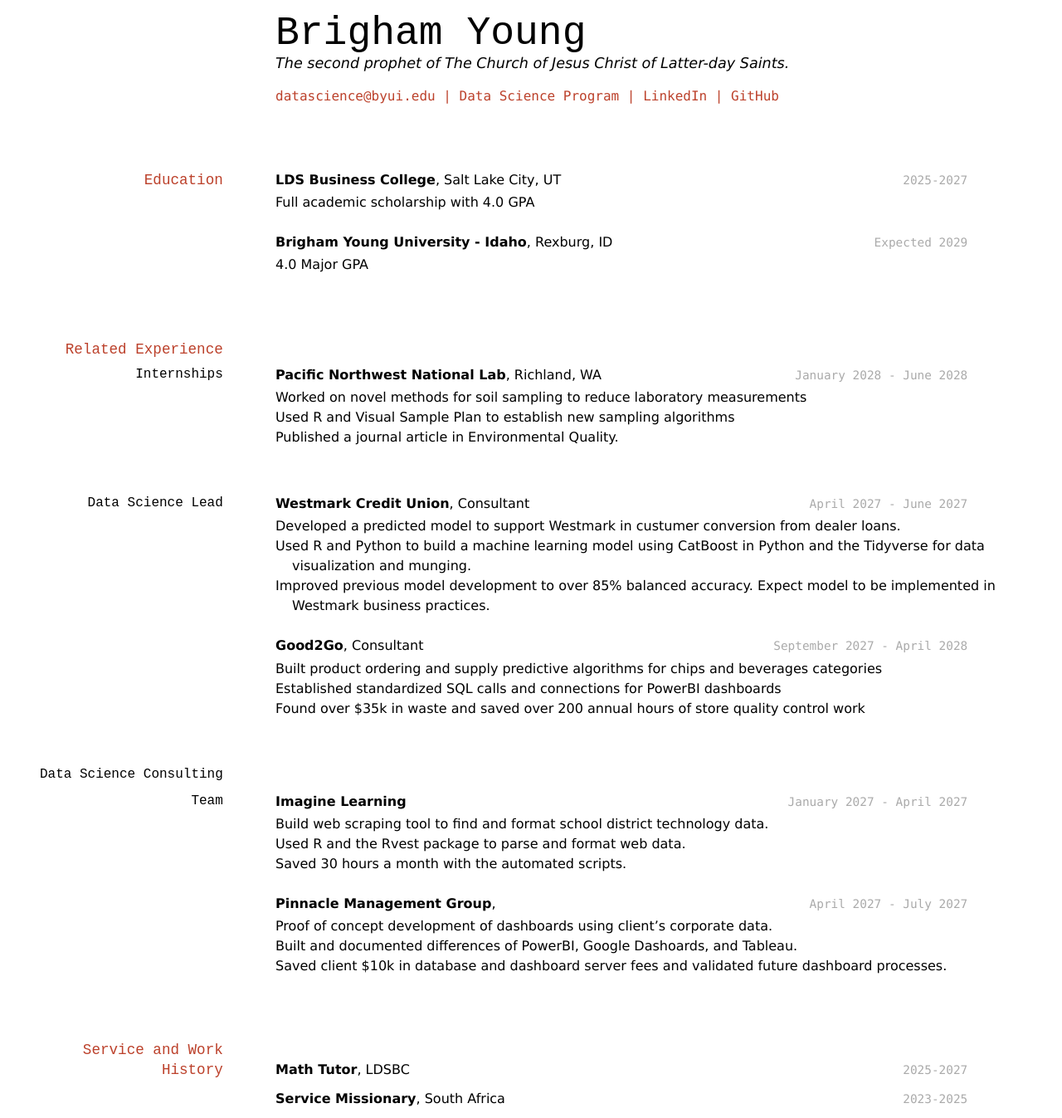
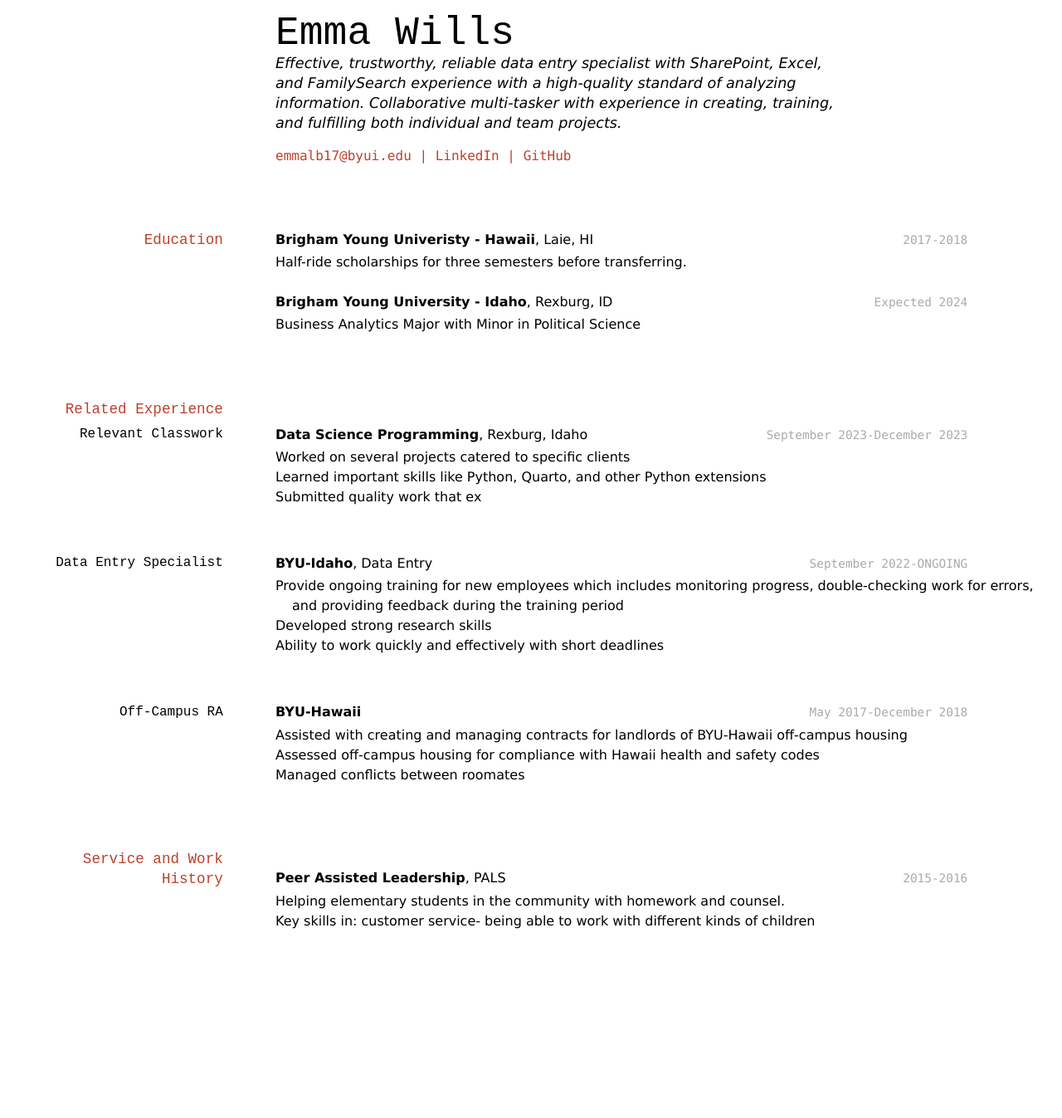
Before and after one commit to emma-wills/WillsEmma-Resume, a Jekyll site: the page built from docs/index.md, in a window 1280 px wide. Shown: the whole page at 83% size. Built offline with Jekyll 4.4.1, drawn with Linux system fonts in a browser that asks for light colours; after the commit the page ends 1146 px from its top, so only the background shows below that.

Commit message:
Update index.md

```diff
--- a/docs/index.md
+++ b/docs/index.md
@@ -1,14 +1,13 @@
 ---
 layout: cv
-title: Brigham Young's Resume
+title: Emma Wills' Resume
 ---
-# Brigham Young
-The second prophet of The Church of Jesus Christ of Latter-day Saints.
+# Emma Wills
+Effective, trustworthy, reliable data entry specialist with SharePoint, Excel, and FamilySearch experience with a high-quality standard of analyzing information. Collaborative multi-tasker with experience in creating, training, and fulfilling both individual and team projects.
 
 <div id="webaddress">
-<a href="datascience@byui.edu">datascience@byui.edu</a>
-| <a href="https://byuidatascience.github.io/development.html">Data Science Program</a>
-| <a href="https://www.linkedin.com/groups/13537407/">LinkedIn</a>
+<a href="emmalb17@byui.edu">emmalb17@byui.edu</a>
+| <a href="https://www.linkedin.com/in/emma-wills-051ab5281/">LinkedIn</a>
 | <a href="https://github.com/byuids-resumes">GitHub</a>
 </div>
 
@@ -16,71 +15,54 @@ The second prophet of The Church of Jesus Christ of Latter-day Saints.
 
 ## Education
 
-`2025-2027`
-__LDS Business College__, Salt Lake City, UT
+`2017-2018`
+__Brigham Young Univeristy - Hawaii__, Laie, HI
 
-- Full academic scholarship with 4.0 GPA
+- Half-ride scholarships for three semesters before transferring.
 
-`Expected 2029`
+`Expected 2024`
 __Brigham Young University - Idaho__, Rexburg, ID
 
-- 4.0 Major GPA
+- Business Analytics Major with Minor in Political Science
 
 
 ## Related Experience
 
-### Internships
+### Relevant Classwork
 
-`January 2028 - June 2028`
-__Pacific Northwest National Lab__, Richland, WA
+`September 2023-December 2023`
+__Data Science Programming__, Rexburg, Idaho
 
-- Worked on novel methods for soil sampling to reduce laboratory measurements
-- Used R and Visual Sample Plan to establish new sampling algorithms
-- Published a journal article in Environmental Quality.
+- Worked on several projects catered to specific clients
+- Learned important skills like Python, Quarto, and other Python extensions
+- Submitted quality work that ex
 
-### Data Science Lead
+### Data Entry Specialist
 
-`April 2027 - June 2027`
-__Westmark Credit Union__, Consultant
+`September 2022-ONGOING`
+__BYU-Idaho__, Data Entry
 
-- Developed a predicted model to support Westmark in custumer conversion from dealer loans.
-- Used R and Python to build a machine learning model using CatBoost in Python and the Tidyverse for data visualization and munging.
-- Improved previous model development to over 85% balanced accuracy. Expect model to be implemented in Westmark business practices.
+- Provide ongoing training for new employees which includes monitoring progress, double-checking work for errors, and providing feedback during the training period
+- Developed strong research skills
+- Ability to work quickly and effectively with short deadlines
 
-`September 2027 - April 2028`
-__Good2Go__, Consultant
+### Off-Campus RA
 
-- Built product ordering and supply predictive algorithms for chips and beverages categories
-- Established standardized SQL calls and connections for PowerBI dashboards
-- Found over $35k in waste and saved over 200 annual hours of store quality control work
+`May 2017-December 2018`
+__BYU-Hawaii__
 
-### Data Science Consulting Team
-
-`January 2027 - April 2027`
-__Imagine Learning__
-
-- Build web scraping tool to find and format school district technology data.
-- Used R and the Rvest package to parse and format web data.
-- Saved 30 hours a month with the automated scripts.
-
-`April 2027 - July 2027`
-__Pinnacle Management Group__,
-
-- Proof of concept development of dashboards using client's corporate data.
-- Built and documented differences of PowerBI, Google Dashoards, and Tableau.
-- Saved client $10k in database and dashboard server fees and validated future dashboard processes.
+- Assisted with creating and managing contracts for landlords of BYU-Hawaii off-campus housing
+- Assessed off-campus housing for compliance with Hawaii health and safety codes
+- Managed conflicts between roomates
 
 
 ## Service and Work History
 
-`2025-2027`
-__Math Tutor__, LDSBC
+`2015-2016`
+__Peer Assisted Leadership__, PALS
 
-
-`2023-2025`
-__Service Missionary__, South Africa
-
-
+- Helping elementary students in the community with homework and counsel.
+- Key skills in: customer service- being able to work with different kinds of children
 
 <!-- ### Footer
 
```
